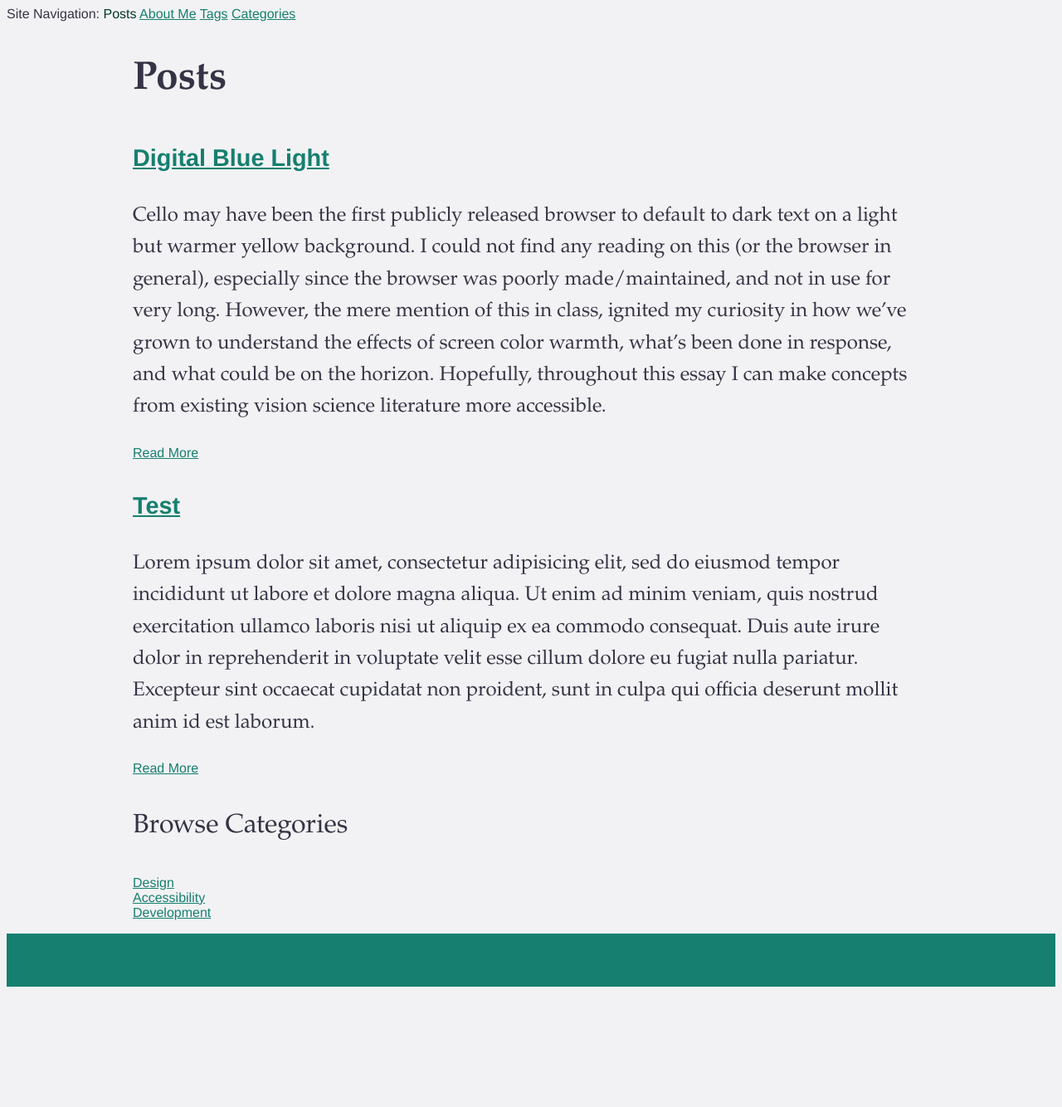
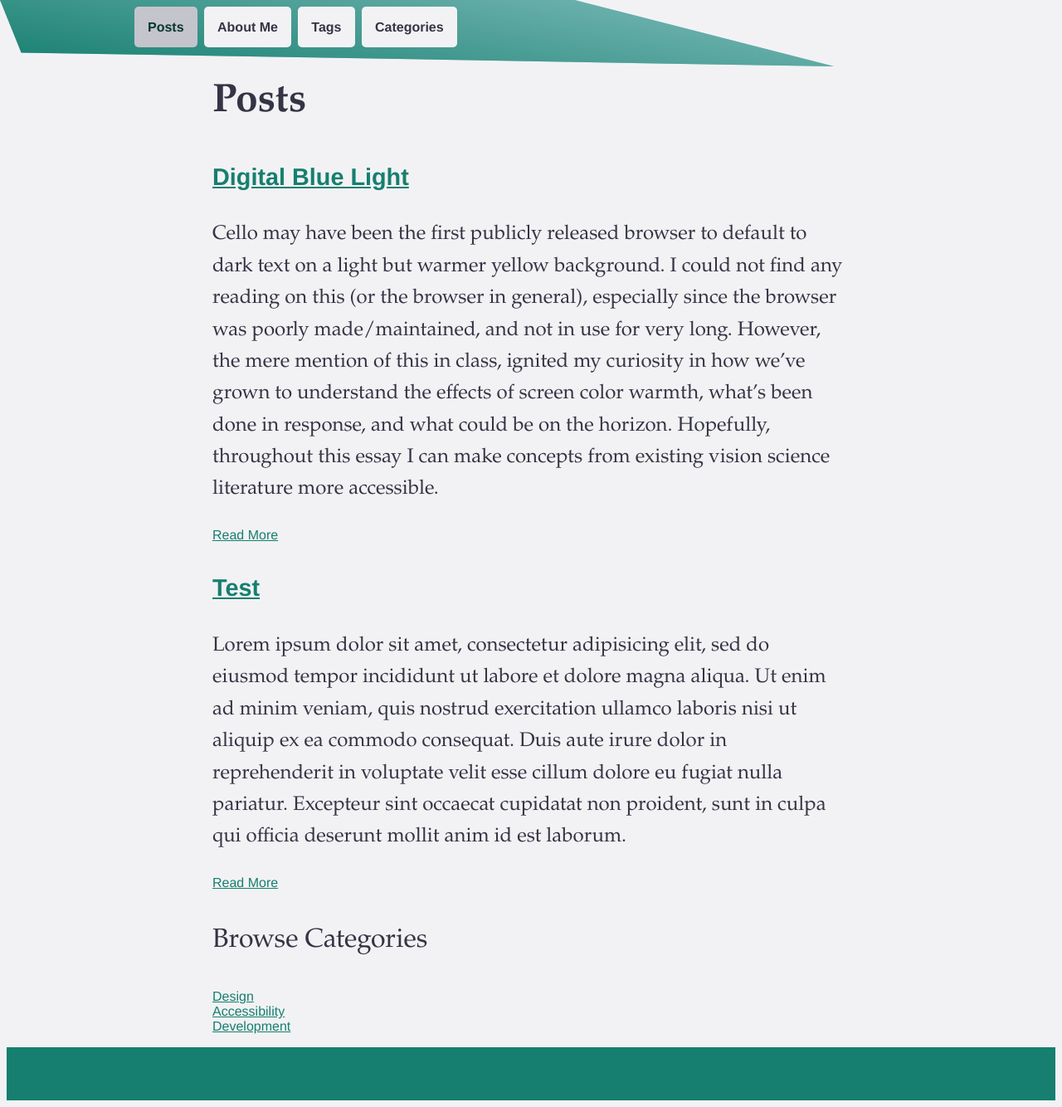
Before and after one commit to b7s9/personal-blog-jekyll, a Jekyll site: the page built from index.html, in a window 1280 px wide. Shown: the whole page at 83% size. Built offline with Jekyll 4.4.1, drawn with Linux system fonts in a browser that asks for light colours; some web fonts are replaced; before the commit the page ends 1197 px from its top, so only the background shows below that.

Commit message:
💄 Add nav layout

```diff
--- a/_includes/navigation.html
+++ b/_includes/navigation.html
@@ -1,6 +1,15 @@
 <nav aria-label="Navigation">
-    <span class="nav-heading">Site Navigation:</span>
-    {% for item in site.data.navigation %}
-        <a href="{{ item.link }}" {% if page.url == item.link %} class="current-page" aria-disabled="true" {% endif %}>{{ item.name }}</a>
-    {% endfor %}
+    <!-- <span class="nav-heading">Site Navigation:</span> -->
+    <ul>
+        {% for item in site.data.navigation %}
+            <!-- <li> -->
+                {% if page.url == item.link %}
+                    <a href="{{ item.link }}" class="current-page" aria-label="{{ item.name }}: Current page">{{ item.name }}</a>
+                {% else %}
+                    <a href="{{ item.link }}" >{{ item.name }}</a>
+                {% endif %}
+            <!-- </li> -->
+        {% endfor %}
+    </ul>
+    <div class="bg"></div>
 </nav>
--- a/_sass/_breakpoints.scss
+++ b/_sass/_breakpoints.scss
@@ -1 +1 @@
-// $mobile: min-width:60rem;
+$mobile-max: 48rem;
--- a/_sass/main.scss
+++ b/_sass/main.scss
@@ -1,3 +1,4 @@
+@import 'breakpoints';
 @import 'fonts';
 @import 'colors';
 
@@ -10,8 +11,48 @@ main {
     margin: 0 auto;
     max-width: 95%;
 
-    @media screen and (min-width:60rem) {
-        max-width: 60rem;
+    @media screen and (min-width: $mobile-max) {
+        max-width: $mobile-max;
+    }
+}
+
+nav {
+    display: block;
+    margin: 0 auto;
+    max-width: 60rem;
+    padding: 0 1rem;
+
+    ul {
+        display: flex;
+        justify-content: space-evenly;
+        max-width: $mobile-max;
+
+        @media screen and (min-width: $mobile-max) {
+            display: inline-block;
+            justify-content: initial;
+        }
+        a {
+            // border: 1px solid $dark-grey;
+            border-radius: 5px;
+            margin: 0 2px;
+            padding: 1rem;
+            white-space: nowrap;
+        }
+    }
+
+    div {
+        clip-path: polygon(0px 0px, 86% 10%, 99.58% 94.25%, 10px 100%);
+        position: absolute;
+        height: 5rem;
+        top: 0;
+        left: 0;
+        width: 100%;
+        z-index: -50;
+
+        @media screen and (min-width: $mobile-max) {
+            clip-path: polygon(0% 0%, 54.1% 0%, 78.53% 100%, 2% 79.25%);
+        }
+
     }
 }
 
@@ -47,7 +88,7 @@ button {
 div.share-post {
     text-align: center;
 
-    @media screen and (min-width:60rem) {
+    @media screen and (min-width: $mobile-max) {
         text-align: left;
     }
 }
@@ -61,13 +102,22 @@ html{
     font-family: "Source Sans Pro", Helvetica, Arial sans-serif;
 }
 
-nav .current-page {
-    text-decoration: none;
+nav {
+    a {
+        font-weight: 600;
+        text-decoration: none;
+    }
+
+    a.current-page {
+        text-decoration: none;
+    }
 }
+
+
 
 h1{
     font-family: "Junicode", "Palatino", serif;
-    line-height: 1.6;
+    line-height: 1.4;
     font-size: 3rem;
     font-weight: 700;
 }
@@ -148,8 +198,33 @@ footer {
     background-color: $primary-dark;
 }
 
-nav .current-page {
-    color: $secondary-dark;
+nav {
+
+    a {
+        background-color: $white;
+        color: $dark-grey;
+    }
+
+    a:hover {
+        background-color: $light-grey;
+        color: $secondary-dark;
+    }
+
+    .current-page {
+        background-color: $light-grey;
+        color: $secondary-dark;
+    }
+
+    .current-page:hover {
+        background-color: $light-grey;
+        color: $dark-grey;
+    }
+
+    div.bg {
+        background-color: $primary-light;
+        background-image: linear-gradient(10deg, $primary-dark, $primary-light);
+    }
+
 }
 
 h4 {
--- a/assets/js/main.js
+++ b/assets/js/main.js
@@ -17,7 +17,7 @@
         }
         container.textContent = str;
         return str;
-    }
+    };
 
     // const setAlertMsg = (container, str = '', priority = '0')=>{ //set feedbackMsg
     //     container.textContent = str;
@@ -62,4 +62,8 @@
         section.setAttribute('aria-label', section.children[0].textContent);
     }
 
+    // ------------------------------
+    // ------------------------------
+    // ------------------------------
+
 }
```
